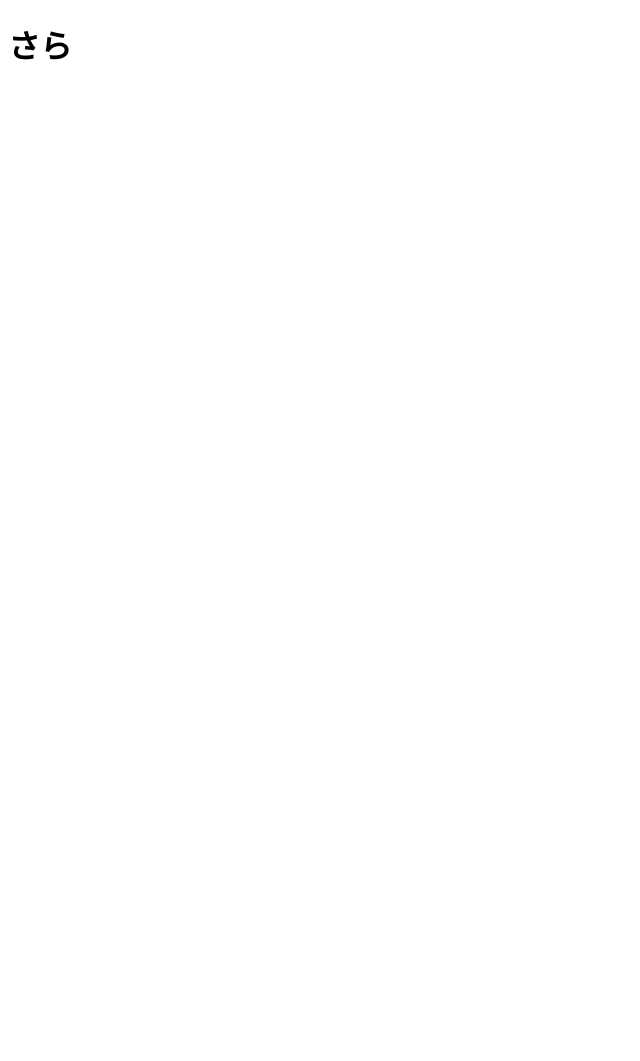
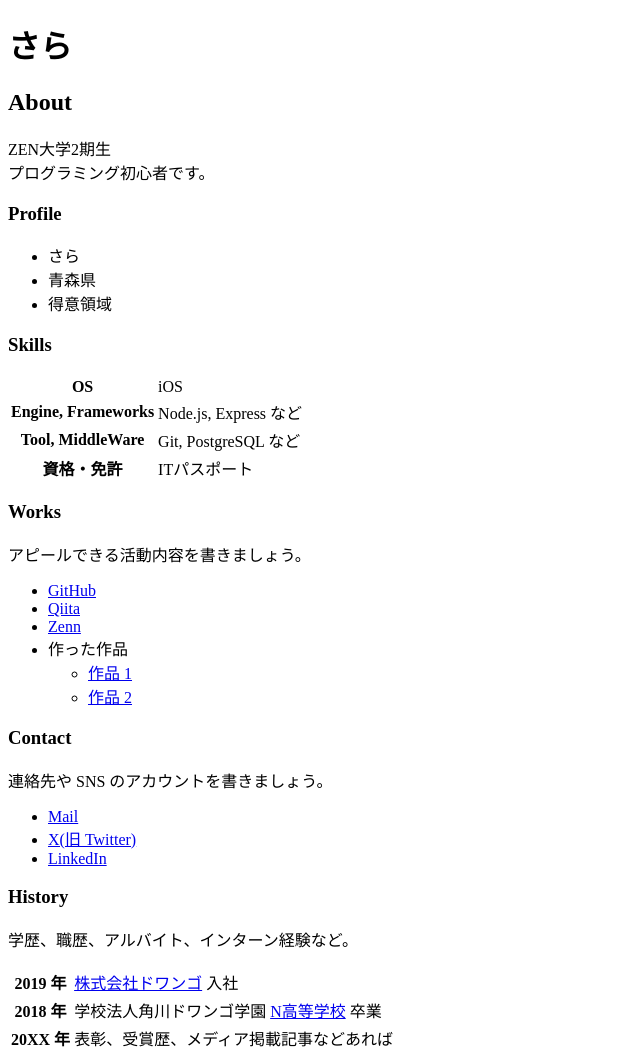
Before and after one commit to srodgrl-spec/srodgrl-spec.github.io, a plain HTML site: page index.html in a window 1280 px wide. Shown: the whole page, without its empty margins (0-640 px from the left). Before the commit the page ends 800 px from the top, so only its background shows below. Drawn offline with Linux system fonts and the light colour scheme.

Commit message:
情報追加
あまり情報がなくて書けていない

```diff
--- a/index.html
+++ b/index.html
@@ -7,5 +7,78 @@
   </head>
   <body>
     <h1>さら</h1>
+
+    <h2>About</h2>
+    <p>
+      ZEN大学2期生<br>
+      プログラミング初心者です。
+    </p>
+
+    <h3>Profile</h3>
+    <ul>
+      <li>さら</li>
+      <li>青森県</li>
+      <li>得意領域</li>
+    </ul>
+
+    <h3>Skills</h3>
+    <table>
+      <tr>
+        <th>OS</th>
+        <td>iOS</td>
+      </tr>
+      <tr>
+        <th>Engine, Frameworks</th>
+        <td>Node.js, Express など</td>
+      </tr>
+      <tr>
+        <th>Tool, MiddleWare</th>
+        <td>Git, PostgreSQL など</td>
+      </tr>
+      <tr>
+        <th>資格・免許</th>
+        <td>ITパスポート</td>
+      </tr>
+    </table>
+
+    <h3>Works</h3>
+    <p>アピールできる活動内容を書きましょう。</p>
+    <ul>
+      <li><a href="https://github.com/">GitHub</a></li>
+      <li><a href="https://qiita.com/">Qiita</a></li>
+      <li><a href="https://zenn.dev/">Zenn</a></li>
+      <li>
+        作った作品
+        <ul>
+          <li><a href="https://example.com/">作品 1</a></li>
+          <li><a href="https://example.com/">作品 2</a></li>
+        </ul>
+      </li>
+    </ul>
+
+    <h3>Contact</h3>
+    <p>連絡先や SNS のアカウントを書きましょう。</p>
+    <ul>
+      <li><a href="mailto:name@example.com">Mail</a></li>
+      <li><a href="https://twitter.com/n_yobikou">X(旧 Twitter)</a></li>
+      <li><a href="https://www.linkedin.com/">LinkedIn</a></li>
+    </ul>
+
+    <h3>History</h3>
+    <p>学歴、職歴、アルバイト、インターン経験など。</p>
+    <table>
+      <tr>
+        <th>2019 年</th>
+        <td><a href="https://dwango.co.jp/">株式会社ドワンゴ</a> 入社</td>
+      </tr>
+      <tr>
+        <th>2018 年</th>
+        <td>学校法人角川ドワンゴ学園 <a href="https://nnn.ed.jp/">N高等学校</a> 卒業</td>
+      </tr>
+      <tr>
+        <th>20XX 年</th>
+        <td>表彰、受賞歴、メディア掲載記事などあれば</td>
+      </tr>
+    </table>
   </body>
 </html>
```
